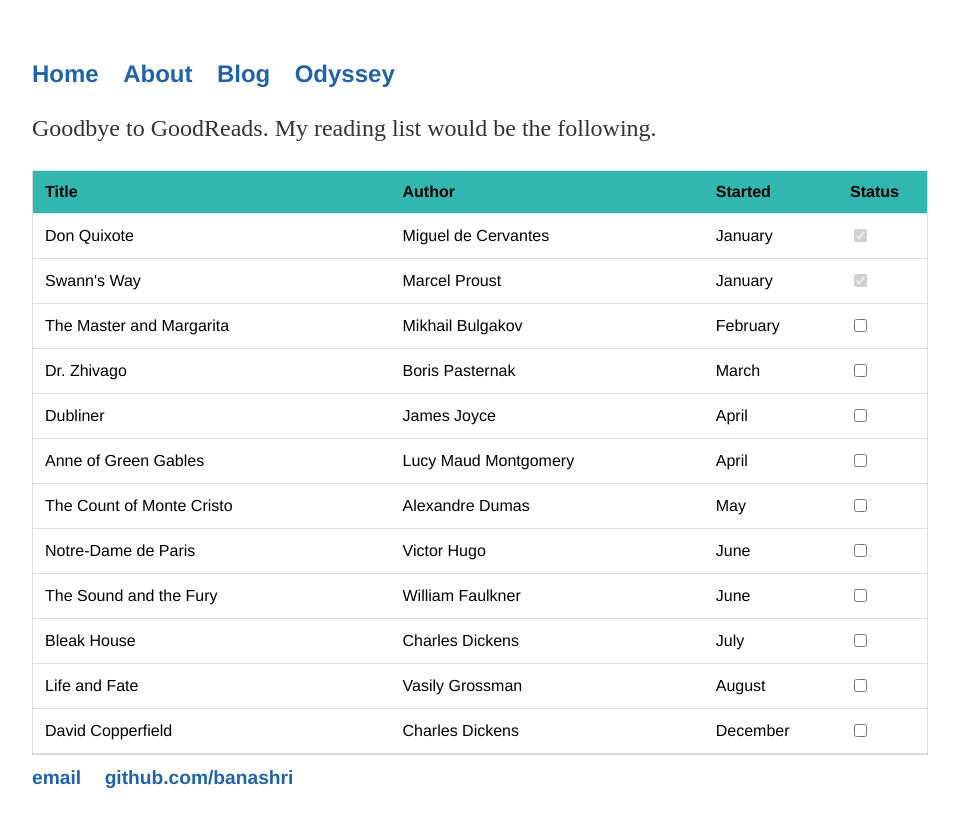
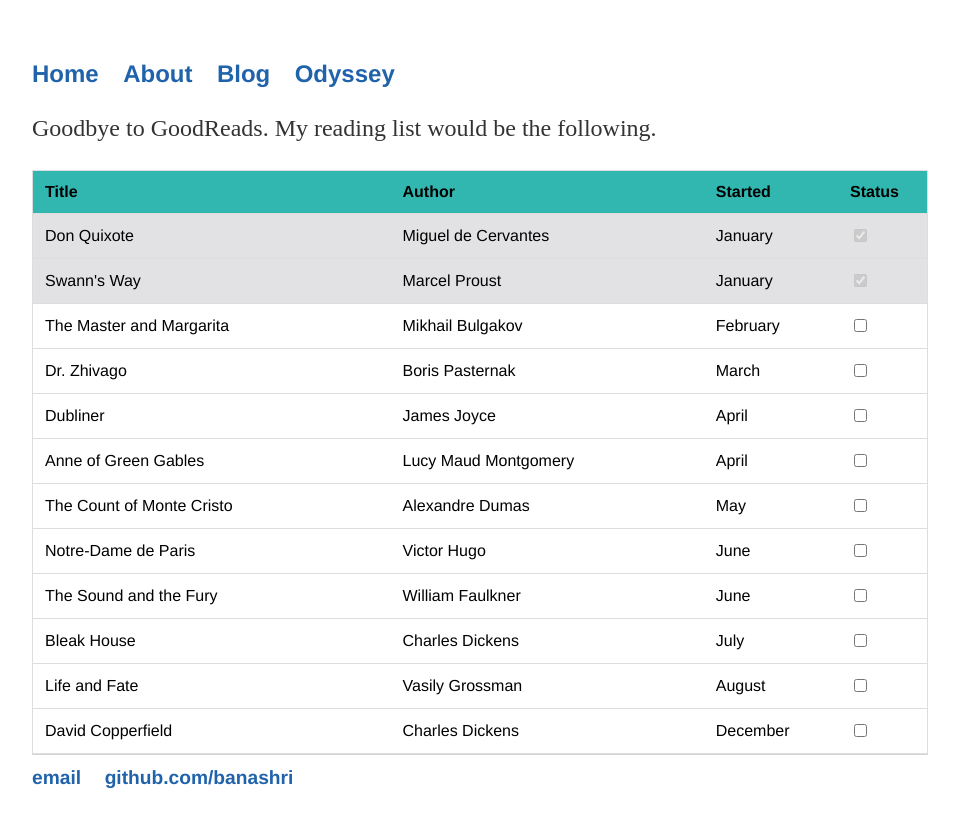
Before and after one commit to Banashri/banashri.github.io, a Jekyll site: the page built from books/2022.md, in a window 1280 px wide. Shown: the top 827 px of the page, without its empty margins (160-1119 px from the left). Built offline with Jekyll 4.4.1, drawn with Linux system fonts in a browser that asks for light colours.

Commit message:
my book list

```diff
--- a/books/2022.md
+++ b/books/2022.md
@@ -14,13 +14,13 @@ My reading list would be the following.
     <th style="width:15%;">Started</th>
     <th style="width:10%;">Status</th>
   </tr>
-  <tr>
+  <tr class="ongoing">
     <td>Don Quixote</td>
     <td>Miguel de Cervantes</td>
     <td>January</td>
     <td><input type="checkbox" disabled="true" checked="true" /></td>
   </tr>
-  <tr>
+  <tr class="ongoing">
     <td>Swann's Way</td>
     <td>Marcel Proust</td>
     <td>January</td>
```
